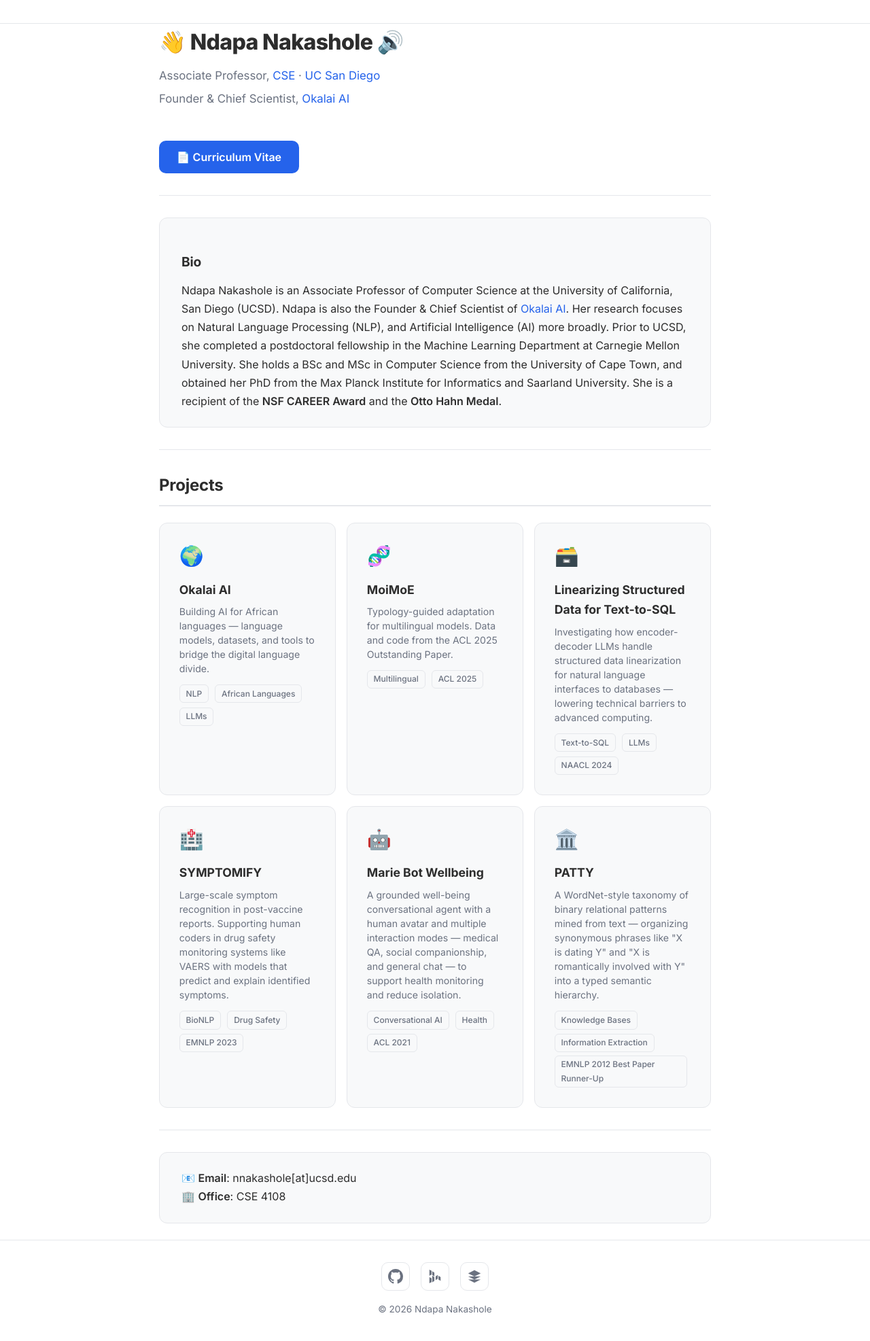
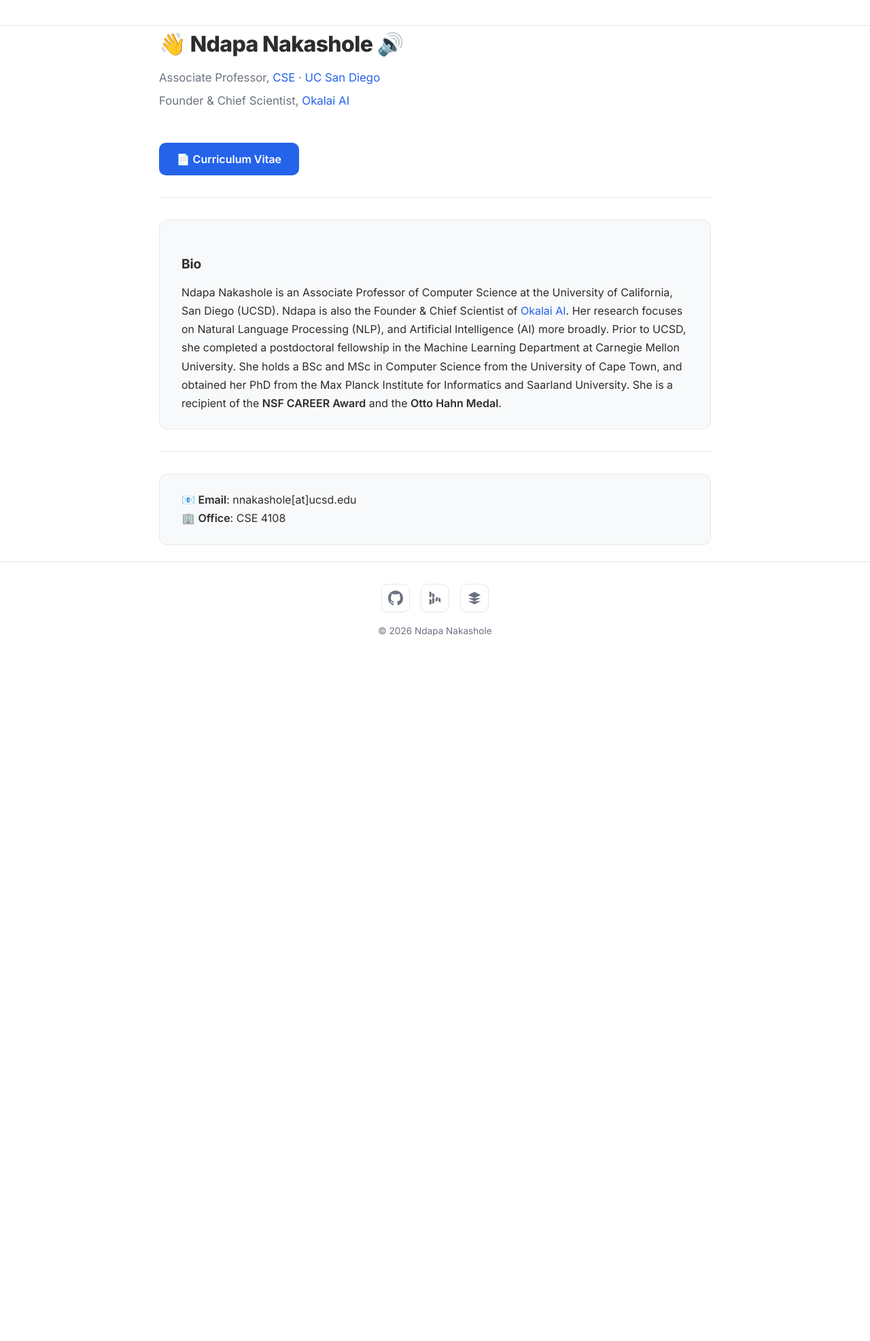
Before and after one commit to ndapa/ndapa.github.io, a Jekyll site: the page built from index.md, in a window 1280 px wide, cut to the strip 246-2232 px from the top of the page. Shown: the top 1973 px of the strip at 68% size. Built offline with Jekyll 4.4.1, drawn with Linux system fonts in a browser that asks for light colours; after the commit the page ends 1234 px from its top, so only the background shows below that.

Commit message:
Add accent bar,  homepage

```diff
--- a/_layouts/default.html
+++ b/_layouts/default.html
@@ -14,6 +14,8 @@
 
 </head>
 <body>
+
+<div class="accent-bar"></div>
 
 <header class="site-header">
   <div class="hero-inner">
--- a/assets/css/style.css
+++ b/assets/css/style.css
@@ -39,6 +39,15 @@
   max-width: 860px;
   margin: 0 auto;
   padding: 0 1.5rem;
+}
+
+/* ============================================
+   ACCENT BAR
+   ============================================ */
+.accent-bar {
+  height: 3px;
+  background: linear-gradient(90deg, #2563eb, #7c3aed, #2563eb);
+  background-size: 200% 100%;
 }
 
 /* ============================================
--- a/index.md
+++ b/index.md
@@ -17,9 +17,7 @@
 
 <br>
 
-<div class="reveal">
 <a href="{{ '/assets/docs/Ndapa_Nakashole_CV.pdf' | relative_url }}" class="cv-btn">📄 Curriculum Vitae</a>
-</div>
 
 ---
 
@@ -40,60 +38,6 @@
 
 ---
 
-<h2 class="reveal">Projects</h2>
-
-<div class="projects-grid">
-  <a href="https://okalai.org" class="project-card">
-    <span class="project-icon">🌍</span>
-    <div class="project-name">Okalai AI</div>
-    <div class="project-desc">Building AI for African languages — language models, datasets, and tools to bridge the digital language divide.</div>
-    <span class="project-tag">NLP</span>
-    <span class="project-tag">African Languages</span>
-    <span class="project-tag">LLMs</span>
-  </a>
-  <a href="https://github.com/okalai-ai/moimoe" class="project-card">
-    <span class="project-icon">🧬</span>
-    <div class="project-name">MoiMoE</div>
-    <div class="project-desc">Typology-guided adaptation for multilingual models. Data and code from the ACL 2025 Outstanding Paper.</div>
-    <span class="project-tag">Multilingual</span>
-    <span class="project-tag">ACL 2025</span>
-  </a>
-  <a href="https://aclanthology.org/2024.naacl-long.8.pdf" class="project-card">
-    <span class="project-icon">🗃️</span>
-    <div class="project-name">Linearizing Structured Data for Text-to-SQL</div>
-    <div class="project-desc">Investigating how encoder-decoder LLMs handle structured data linearization for natural language interfaces to databases — lowering technical barriers to advanced computing.</div>
-    <span class="project-tag">Text-to-SQL</span>
-    <span class="project-tag">LLMs</span>
-    <span class="project-tag">NAACL 2024</span>
-  </a>
-  <a href="https://github.com/bosung/SYMPTOMIFY" class="project-card">
-    <span class="project-icon">🏥</span>
-    <div class="project-name">SYMPTOMIFY</div>
-    <div class="project-desc">Large-scale symptom recognition in post-vaccine reports. Supporting human coders in drug safety monitoring systems like VAERS with models that predict and explain identified symptoms.</div>
-    <span class="project-tag">BioNLP</span>
-    <span class="project-tag">Drug Safety</span>
-    <span class="project-tag">EMNLP 2023</span>
-  </a>
-  <a href="https://aclanthology.org/2021.nlp4posimpact-1.16.pdf" class="project-card">
-    <span class="project-icon">🤖</span>
-    <div class="project-name">Marie Bot Wellbeing</div>
-    <div class="project-desc">A grounded well-being conversational agent with a human avatar and multiple interaction modes — medical QA, social companionship, and general chat — to support health monitoring and reduce isolation.</div>
-    <span class="project-tag">Conversational AI</span>
-    <span class="project-tag">Health</span>
-    <span class="project-tag">ACL 2021</span>
-  </a>
-  <a href="https://www.mpi-inf.mpg.de/departments/databases-and-information-systems/research/yago-naga/patty" class="project-card">
-    <span class="project-icon">🏛️</span>
-    <div class="project-name">PATTY</div>
-    <div class="project-desc">A WordNet-style taxonomy of binary relational patterns mined from text — organizing synonymous phrases like "X is dating Y" and "X is romantically involved with Y" into a typed semantic hierarchy.</div>
-    <span class="project-tag">Knowledge Bases</span>
-    <span class="project-tag">Information Extraction</span>
-    <span class="project-tag">EMNLP 2012 Best Paper Runner-Up</span>
-  </a>
-</div>
-
----
-
 <div class="contact-section">
 
 📧 <strong>Email</strong>: nnakashole[at]ucsd.edu
```
